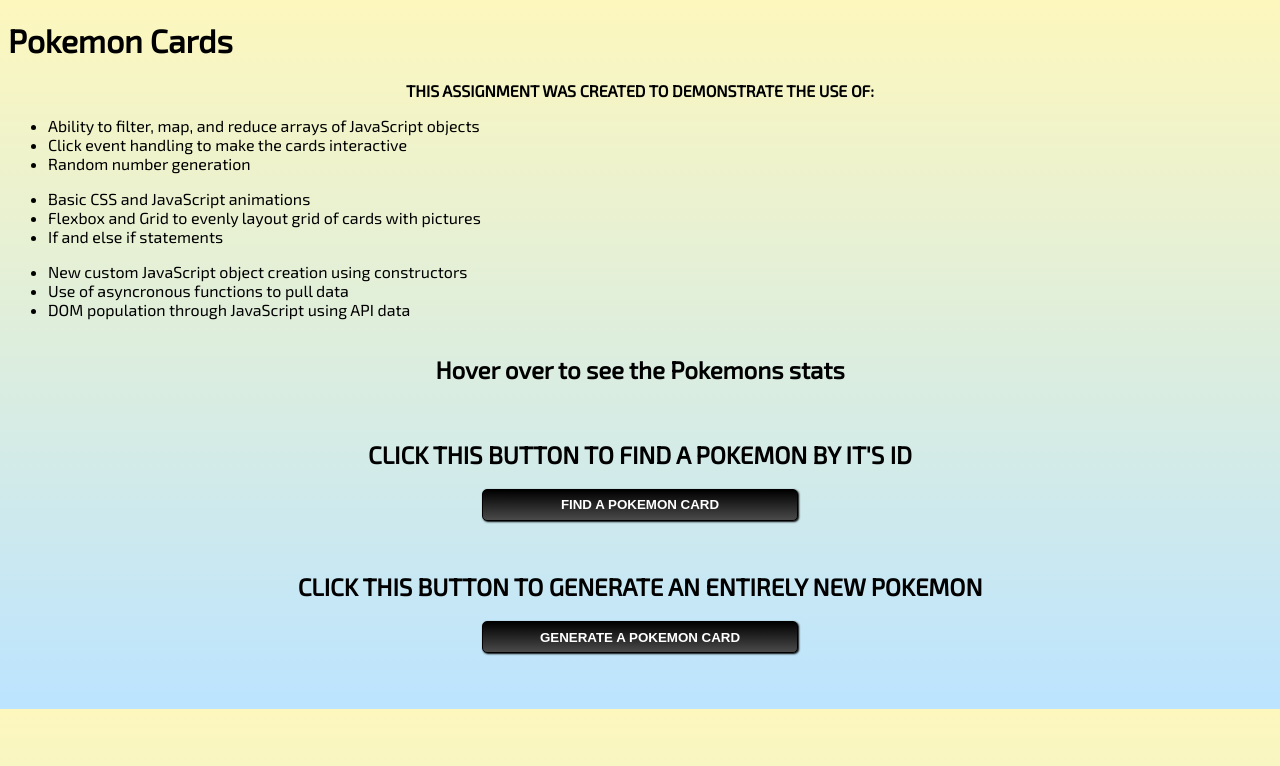
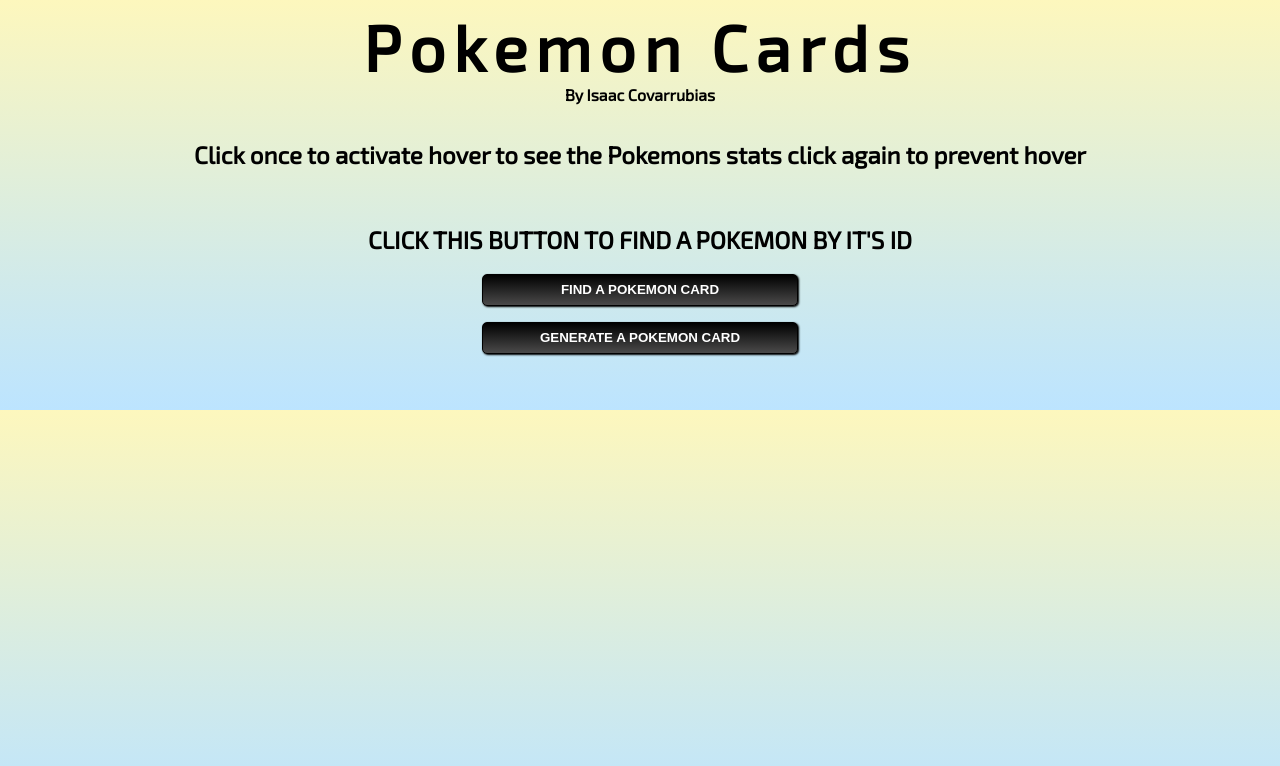
Before and after one commit to chivisto/baseballCards, a plain HTML site: page index.html in a window 1280 px wide. Drawn offline with Linux system fonts and the light colour scheme; no server answers.

Commit message:
added html

```diff
--- a/index.html
+++ b/index.html
@@ -12,31 +12,11 @@
 
 <body>
     <header>
-<h1 class="pokemonfont-title">Pokemon Cards</h1>
-<h4>THIS ASSIGNMENT WAS CREATED TO DEMONSTRATE THE USE OF:</h4>
-<div class="header-div">
+        <h1 class="title">Pokemon Cards</h1>
+        <h4>By Isaac Covarrubias</h4>
 
-  <ul>
-    <li>Ability to filter, map, and reduce arrays of JavaScript objects</li>
-    <li>Click event handling to make the cards interactive</li>
-    <li>Random number generation</li>
-  </ul>
 
-  <ul>
-    <li>Basic CSS and JavaScript animations</li>
-    <li>Flexbox and Grid to evenly layout grid of cards with pictures</li>
-    <li>If and else if statements</li>
-  </ul>
-
-  <ul>
-    <li>New custom JavaScript object creation using constructors</li>
-    <li>Use of asyncronous functions to pull data</li>
-    <li>DOM population through JavaScript using API data</li>
-  </ul>
-
-</div>
-
-<h2>Hover over to see the Pokemons stats</h2>
+        <h2>Click once to activate hover to see the Pokemons stats click again to prevent hover</h2>
 
     </header>
     <main>
@@ -48,7 +28,6 @@
     <h2>CLICK THIS BUTTON TO FIND A POKEMON BY IT'S ID</h2>
     <button id="newPokemon">FIND A POKEMON CARD</button>
 
- <h2>CLICK THIS BUTTON TO GENERATE AN ENTIRELY NEW POKEMON</h2>
     <button id="createPokemon">GENERATE A POKEMON CARD</button>
 
 </body>
```
Lines whose indentation alone changed are shown as unchanged.
